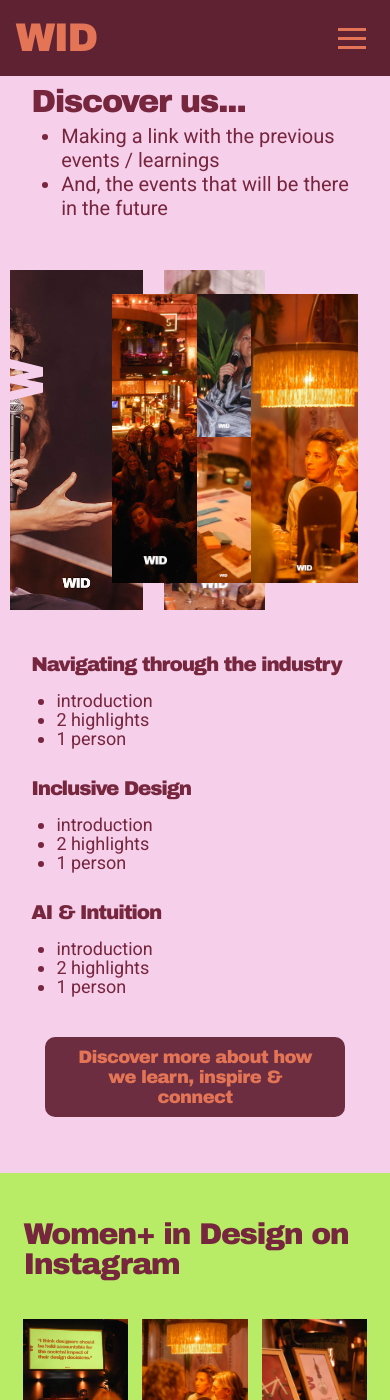
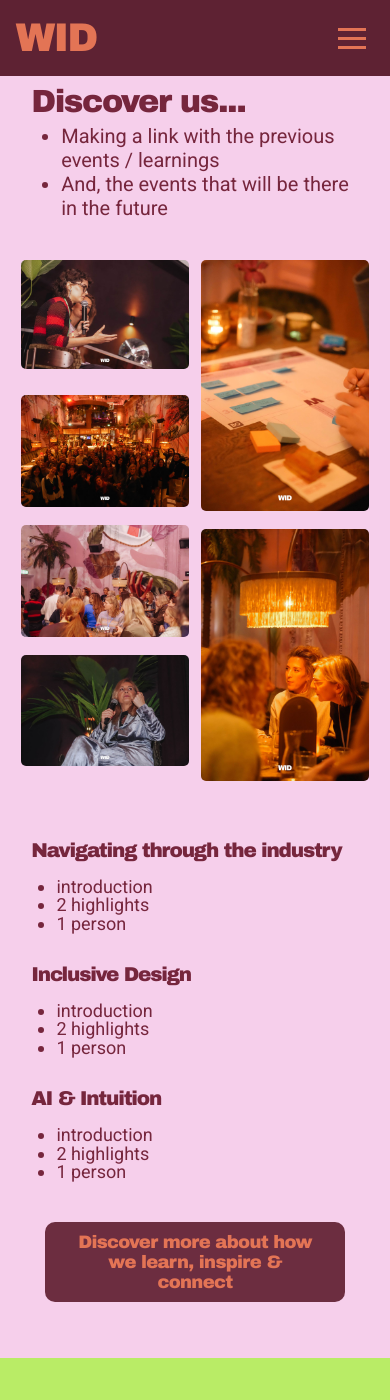
Before and after one commit to Tessavana/WID, a Jekyll site: the page built from index.html, in a window 390 px wide and 1400 px high, scrolled down 2316 px. Built offline with Jekyll 4.4.1, drawn with Linux system fonts in a browser that asks for light colours.

Commit message:
Refine nav (smaller, right-aligned) and rework collage into clean responsive masonry
Co-Authored-By: Claude Opus 4.8 <noreply@anthropic.com>
Claude-Session: https://claude.ai/code/session_017oP9L6QYa2oxquECRT6Qt5

```diff
--- a/assets/css/style.css
+++ b/assets/css/style.css
@@ -93,15 +93,16 @@ ul { margin: 0; }
 }
 .page-home .nav__logo { color: var(--coral); }
 .nav__links {
-  display: flex; flex: 1;
-  justify-content: space-around;
-  list-style: none; padding: 0; margin: 0 0 0 4%;
+  display: flex;
+  gap: 38px;
+  margin-left: auto;
+  list-style: none; padding: 0;
 }
 .nav__links a {
   font-family: var(--f-body);
-  font-weight: 700;
-  font-size: 26px;
-  letter-spacing: .16em;
+  font-weight: 600;
+  font-size: 15px;
+  letter-spacing: .1em;
   text-transform: uppercase;
   text-decoration: none;
   color: var(--pink);
@@ -228,19 +229,20 @@ ul { margin: 0; }
 .discover__intro ul { font-size: clamp(20px, 1.9vw, 30px); padding-left: 1.5em; margin-top: 6px; }
 
 .collage {
-  position: relative;
-  height: 720px;
-  margin: 110px 2.5% 0;
+  columns: 3;
+  column-gap: 18px;
+  margin: 54px 5.5% 0;
 }
-.collage img { position: absolute; object-fit: cover; }
-.collage .c1 { left: 0;     top: 0;   width: 36%; height: 100%; object-position: 50% 30%; }
-.collage .c2, .collage .c4, .collage .c5, .collage .c6 { z-index: 1; }
-.collage .c2 { left: 27.5%; top: 7%;  width: 23.5%; height: 85%; }
-.collage .c3 { left: 41.5%; top: 0;   width: 27.5%; height: 100%; }
-.collage .c4 { left: 50.5%; top: 7%;  width: 14.5%; height: 42%; object-position: 50% 30%; }
-.collage .c5 { left: 50.5%; top: 49%; width: 14.5%; height: 43%; }
-.collage .c6 { left: 65%;   top: 7%;  width: 29%; height: 85%; }
-.collage .wmark { position: absolute; left: 0; top: 26%; width: 9%; z-index: 2; fill: var(--pink); }
+.collage img {
+  width: 100%;
+  margin: 0 0 18px;
+  border-radius: 5px;
+  display: block;
+  object-fit: cover;
+  break-inside: avoid;
+}
+.collage .c2, .collage .c5 { margin-top: 26px; }
+.collage .wmark { display: none; }
 
 .highlights {
   display: grid; grid-template-columns: repeat(3, 1fr);
@@ -559,7 +561,7 @@ ul { margin: 0; }
   .quote-band .postit { position: relative; right: auto; top: auto; width: 200px; min-height: 200px; font-size: 28px; }
 
   .vm { grid-template-columns: 1fr; gap: 70px; padding: 70px 6%; }
-  .collage { height: 480px; margin-top: 50px; }
+  .collage { columns: 2; margin-top: 40px; }
   .highlights { grid-template-columns: 1fr; gap: 30px; }
   .instagram__grid { grid-template-columns: repeat(3, 1fr); }
   .signup { grid-template-columns: 1fr; text-align: center; }
@@ -588,6 +590,6 @@ ul { margin: 0; }
   .cards { grid-template-columns: 1fr; }
   .event { grid-template-columns: 1fr; }
   .event__img { width: 100%; height: 220px; }
-  .collage { height: 340px; }
+  .collage { columns: 2; column-gap: 12px; }
   .form__row { grid-template-columns: 1fr; }
 }
```
